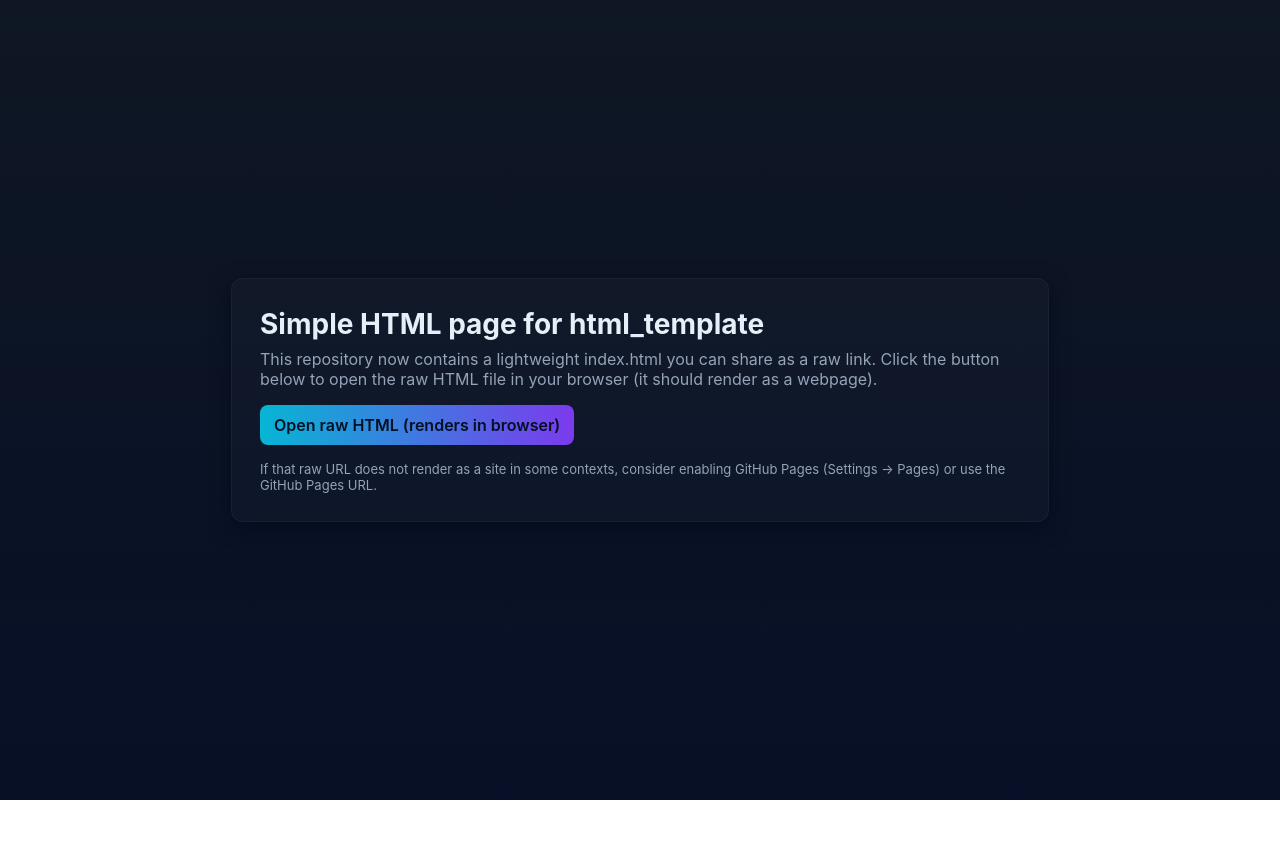
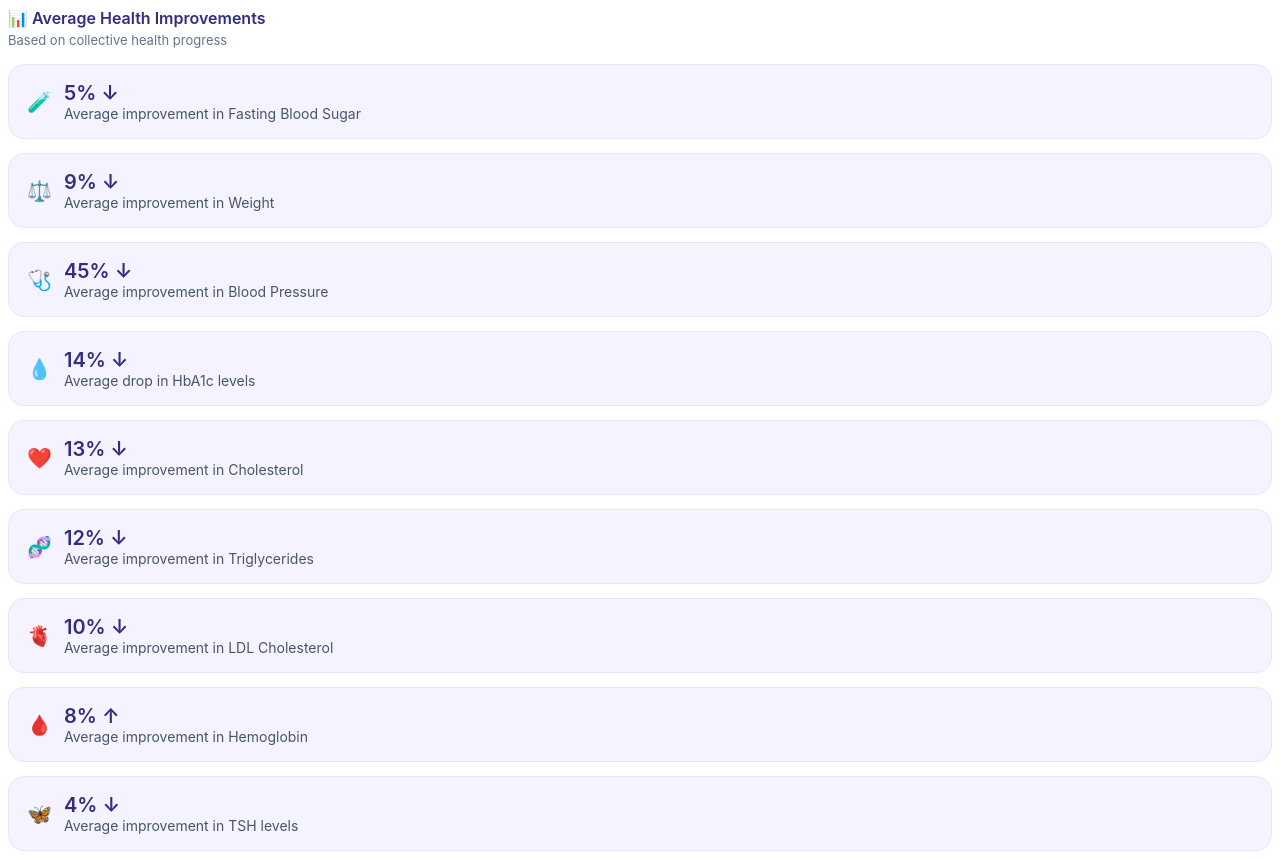
Before and after one commit to Nautiyalmukesh2001/html_template, a plain HTML site: page index.html in a window 1280 px wide. Before the commit the page ends 800 px from the top, so only its background shows below. Drawn offline with Linux system fonts and the light colour scheme.

Commit message:
index.html
Added health improvement metrics and styled cards to display average changes in various health indicators.

```diff
--- a/index.html
+++ b/index.html
@@ -1,28 +1,209 @@
-<!doctype html>
-<html lang="en">
-<head>
-  <meta charset="utf-8" />
-  <meta name="viewport" content="width=device-width,initial-scale=1" />
-  <title>html_template — Simple Page</title>
-  <style>
-    :root{--bg:#0f1724;--card:#0b1220;--accent:#06b6d4;--muted:#94a3b8}
-    html,body{height:100%}
-    body{margin:0;font-family:Inter, system-ui, -apple-system, "Segoe UI", Roboto, "Helvetica Neue", Arial;color:#e6eef8;background:linear-gradient(180deg,var(--bg),#071026);display:flex;align-items:center;justify-content:center}
-    .card{background:rgba(255,255,255,0.02);border:1px solid rgba(255,255,255,0.04);padding:28px;border-radius:12px;max-width:760px;width:90%;box-shadow:0 6px 20px rgba(2,6,23,0.6)}
-    h1{margin:0 0 8px;font-size:28px}
-    p{margin:0 0 16px;color:var(--muted)}
-    a.raw{display:inline-block;padding:10px 14px;background:linear-gradient(90deg,var(--accent),#7c3aed);color:#021024;border-radius:8px;font-weight:600;text-decoration:none}
-    footer{margin-top:12px;color:var(--muted);font-size:13px}
-  </style>
-</head>
-<body>
-  <div class="card">
-    <h1>Simple HTML page for html_template</h1>
-    <p>This repository now contains a lightweight index.html you can share as a raw link. Click the button below to open the raw HTML file in your browser (it should render as a webpage).</p>
-    <p>
-      <a class="raw" href="https://raw.githubusercontent.com/Nautiyalmukesh2001/html_template/main/index.html" target="_blank" rel="noreferrer">Open raw HTML (renders in browser)</a>
+<div style="
+    font-family: -apple-system, BlinkMacSystemFont, 'Segoe UI', Roboto, Arial, sans-serif;
+">
+
+  <!-- Title -->
+  <div style="margin-bottom: 16px;">
+    <h3 style="
+        margin: 0;
+        font-size: 16px;
+        font-weight: 600;
+        color: #312e81;
+    ">
+      📊 Average Health Improvements
+    </h3>
+    <p style="
+        margin: 4px 0 0;
+        font-size: 13px;
+        color: #64748b;
+    ">
+      Based on collective health progress
     </p>
-    <footer>If that raw URL does not render as a site in some contexts, consider enabling GitHub Pages (Settings → Pages) or use the GitHub Pages URL.</footer>
   </div>
-</body>
-</html>
+
+  <!-- Card Wrapper -->
+  <div style="display: grid; gap: 14px;">
+
+    <!-- Generic Card Template -->
+    <!-- FBS -->
+    <div style="
+        background: #f5f3ff;
+        border-radius: 16px;
+        padding: 16px 18px;
+        border: 1px solid #e0e7ff;
+    ">
+      <div style="display:flex; align-items:center; gap:12px;">
+        <span style="font-size:20px;">🧪</span>
+        <div>
+          <div style="font-size:20px; font-weight:600; color:#312e81;">
+            5% ↓
+          </div>
+          <div style="font-size:14px; color:#475569;">
+            Average improvement in Fasting Blood Sugar
+          </div>
+        </div>
+      </div>
+    </div>
+
+    <!-- Weight -->
+    <div style="
+        background:#f5f3ff;
+        border-radius:16px;
+        padding:16px 18px;
+        border:1px solid #e0e7ff;
+    ">
+      <div style="display:flex; align-items:center; gap:12px;">
+        <span style="font-size:20px;">⚖️</span>
+        <div>
+          <div style="font-size:20px; font-weight:600; color:#312e81;">
+            9% ↓
+          </div>
+          <div style="font-size:14px; color:#475569;">
+            Average improvement in Weight
+          </div>
+        </div>
+      </div>
+    </div>
+
+    <!-- BP -->
+    <div style="
+        background:#f5f3ff;
+        border-radius:16px;
+        padding:16px 18px;
+        border:1px solid #e0e7ff;
+    ">
+      <div style="display:flex; align-items:center; gap:12px;">
+        <span style="font-size:20px;">🩺</span>
+        <div>
+          <div style="font-size:20px; font-weight:600; color:#312e81;">
+            45% ↓
+          </div>
+          <div style="font-size:14px; color:#475569;">
+            Average improvement in Blood Pressure
+          </div>
+        </div>
+      </div>
+    </div>
+
+    <!-- HbA1c -->
+    <div style="
+        background:#f5f3ff;
+        border-radius:16px;
+        padding:16px 18px;
+        border:1px solid #e0e7ff;
+    ">
+      <div style="display:flex; align-items:center; gap:12px;">
+        <span style="font-size:20px;">💧</span>
+        <div>
+          <div style="font-size:20px; font-weight:600; color:#312e81;">
+            14% ↓
+          </div>
+          <div style="font-size:14px; color:#475569;">
+            Average drop in HbA1c levels
+          </div>
+        </div>
+      </div>
+    </div>
+
+    <!-- Cholesterol -->
+    <div style="
+        background:#f5f3ff;
+        border-radius:16px;
+        padding:16px 18px;
+        border:1px solid #e0e7ff;
+    ">
+      <div style="display:flex; align-items:center; gap:12px;">
+        <span style="font-size:20px;">❤️</span>
+        <div>
+          <div style="font-size:20px; font-weight:600; color:#312e81;">
+            13% ↓
+          </div>
+          <div style="font-size:14px; color:#475569;">
+            Average improvement in Cholesterol
+          </div>
+        </div>
+      </div>
+    </div>
+
+    <!-- TG -->
+    <div style="
+        background:#f5f3ff;
+        border-radius:16px;
+        padding:16px 18px;
+        border:1px solid #e0e7ff;
+    ">
+      <div style="display:flex; align-items:center; gap:12px;">
+        <span style="font-size:20px;">🧬</span>
+        <div>
+          <div style="font-size:20px; font-weight:600; color:#312e81;">
+            12% ↓
+          </div>
+          <div style="font-size:14px; color:#475569;">
+            Average improvement in Triglycerides
+          </div>
+        </div>
+      </div>
+    </div>
+
+    <!-- LDL -->
+    <div style="
+        background:#f5f3ff;
+        border-radius:16px;
+        padding:16px 18px;
+        border:1px solid #e0e7ff;
+    ">
+      <div style="display:flex; align-items:center; gap:12px;">
+        <span style="font-size:20px;">🫀</span>
+        <div>
+          <div style="font-size:20px; font-weight:600; color:#312e81;">
+            10% ↓
+          </div>
+          <div style="font-size:14px; color:#475569;">
+            Average improvement in LDL Cholesterol
+          </div>
+        </div>
+      </div>
+    </div>
+
+    <!-- Hemoglobin -->
+    <div style="
+        background:#f5f3ff;
+        border-radius:16px;
+        padding:16px 18px;
+        border:1px solid #e0e7ff;
+    ">
+      <div style="display:flex; align-items:center; gap:12px;">
+        <span style="font-size:20px;">🩸</span>
+        <div>
+          <div style="font-size:20px; font-weight:600; color:#312e81;">
+            8% ↑
+          </div>
+          <div style="font-size:14px; color:#475569;">
+            Average improvement in Hemoglobin
+          </div>
+        </div>
+      </div>
+    </div>
+
+    <!-- TSH -->
+    <div style="
+        background:#f5f3ff;
+        border-radius:16px;
+        padding:16px 18px;
+        border:1px solid #e0e7ff;
+    ">
+      <div style="display:flex; align-items:center; gap:12px;">
+        <span style="font-size:20px;">🦋</span>
+        <div>
+          <div style="font-size:20px; font-weight:600; color:#312e81;">
+            4% ↓
+          </div>
+          <div style="font-size:14px; color:#475569;">
+            Average improvement in TSH levels
+          </div>
+        </div>
+      </div>
+    </div>
+
+  </div>
+</div>
```
